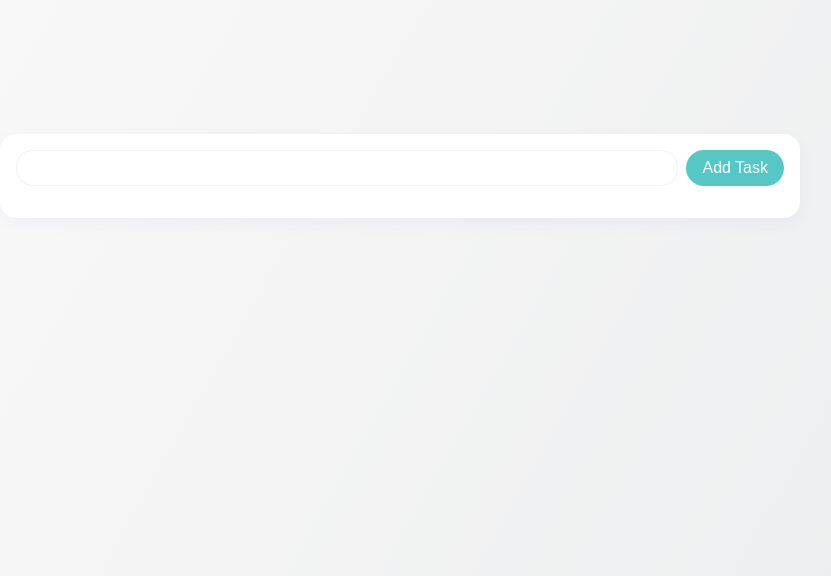
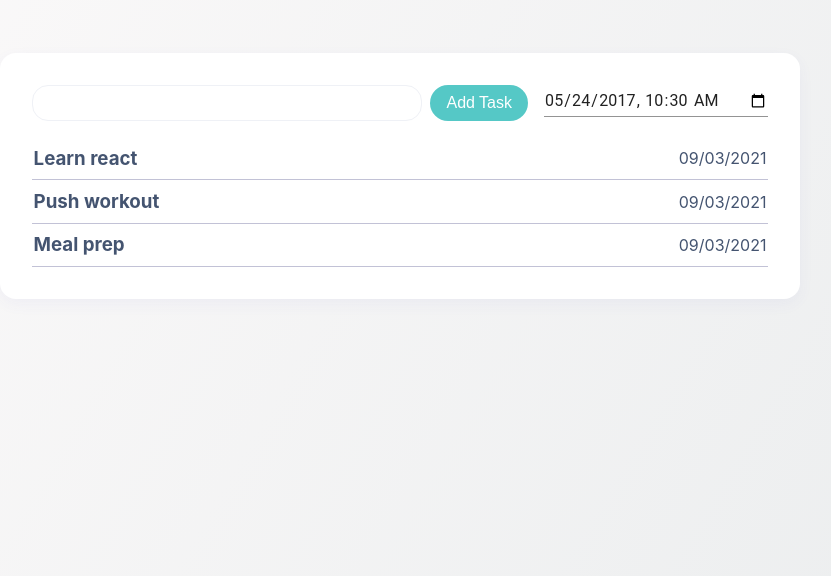
Before and after one commit to dolphius21/cynder-to-do-list, a Next.js app: page / in a window 1280 px wide. Shown: the part 224-800 px from the top of the page, without its empty margins (240-1071 px from the left). Built offline with nearby package versions, Linux system fonts and the light colour scheme.

Commit message:
done formatting date

```diff
--- a/components/Card.js
+++ b/components/Card.js
@@ -3,7 +3,7 @@ import styled from "styled-components";
 const StyledCard = styled.div`
     position: relative;
     background: #fff;
-    padding: 1rem;
+    padding: 2rem;
     border-radius: 1rem;
     box-shadow: 0 5px 15px rgba(70, 82, 190, 0.05);
     min-width: 800px;
--- a/components/Form.js
+++ b/components/Form.js
@@ -1,4 +1,6 @@
 import styled from "styled-components";
+import { makeStyles } from '@material-ui/core/styles';
+import TextField from '@material-ui/core/TextField';
 import Button from "./Button";
 import Input from "./Input";
 
@@ -6,13 +8,43 @@ const StyledForm = styled.form`
     display: flex;
     width: 100%;
     margin-bottom: 1rem;
+
+    .add-task {
+        display: flex;
+        flex: 1;
+        margin-right: 1rem;
+    }
 `
+
+const useStyles = makeStyles((theme) => ({
+    container: {
+      display: 'flex',
+      flexWrap: 'wrap',
+    },
+    textField: {
+      marginLeft: '1rem',
+      marginRight: '1rem',
+      width: 200,
+    },
+}));
 
 const Form = () => {
     return (
         <StyledForm>
-            <Input/>
-            <Button className="add-task-btn">Add Task</Button>
+            <div className="add-task">
+                <Input/>
+                <Button className="add-task-btn">Add Task</Button>
+            </div>
+            <div className="form-group">
+                <TextField
+                    id="datetime-local"
+                    type="datetime-local"
+                    defaultValue="2017-05-24T10:30"
+                    InputLabelProps={{
+                    shrink: true,
+                    }}
+                />
+            </div>
         </StyledForm>
      );
 }
--- a/components/Task.js
+++ b/components/Task.js
@@ -1,5 +1,32 @@
-const Task = () => {
-    return (  );
+import styled from "styled-components";
+import {format} from "date-fns";
+
+const StyledTask = styled.div`
+    padding: 0.1rem;
+    border-bottom: 1px solid #c2c2d6;
+    display: flex;
+    justify-content: space-between;
+    align-items: center;
+    color: #445470;
+
+    .task-title,
+    .task-due-date {
+        margin: 0.5rem 0;
+    }
+`
+
+const Task = ({details}) => {
+    const {title, dueDate, completedDate} = details;
+
+    const formattedDueDate = format(new Date(dueDate), 'MM/dd/yyyy')
+
+    return (
+        <StyledTask>
+
+            <h3 className="task-title">{title}</h3>
+            <p className="task-due-date">{formattedDueDate}</p>
+        </StyledTask>
+     );
 }
 
 export default Task;
--- /dev/null
+++ b/components/TaskList.js
@@ -0,0 +1,19 @@
+import Task from './Task'
+import tasks from '../data/data'
+import styled from 'styled-components';
+
+const StyledTaskList = styled.div`
+
+`
+
+const TaskList = () => {
+    return (
+        <StyledTaskList>
+            {tasks.map((task, index) => (
+                <Task details={task} key={index}/>
+            ))}
+        </StyledTaskList>
+     );
+}
+
+export default TaskList;
--- /dev/null
+++ b/data/data.js
@@ -0,0 +1,22 @@
+const tasks = [
+    {
+        title: "Learn react",
+        description: "a react component exercise",
+        dueDate: "2021-09-03T00:28:30.881Z",
+        completedDate: "2021-09-03T12:28:30.881Z",
+    },
+    {
+        title: "Push workout",
+        description: "Chest, shoulders and tricep workout",
+        dueDate: "2021-09-03T00:28:30.881Z",
+        completedDate: "2021-09-03T12:28:30.881Z",
+    },
+    {
+        title: "Meal prep",
+        description: "Prep your meal for a week",
+        dueDate: "2021-09-03T00:28:30.881Z",
+        completedDate: "2021-09-03T12:28:30.881Z",
+    },
+]
+
+export default tasks;
--- a/package.json
+++ b/package.json
@@ -9,6 +9,8 @@
     "lint": "next lint"
   },
   "dependencies": {
+    "@material-ui/core": "^4.12.3",
+    "date-fns": "^2.23.0",
     "next": "11.1.0",
     "react": "17.0.2",
     "react-dom": "17.0.2",
--- a/pages/index.js
+++ b/pages/index.js
@@ -3,6 +3,7 @@ import Button from '../components/Button';
 import Card from '../components/Card';
 import Input from '../components/Input';
 import Form from '../components/Form';
+import TaskList from '../components/TaskList'
 import styles from '../styles/Home.module.css'
 
 export default function Home() {
@@ -15,6 +16,7 @@ export default function Home() {
       </Head>
       <Card>
         <Form />
+        <TaskList />
       </Card>
     </div>
 
```
Also changed, not shown: components/Table.js (deleted), 1 other file (tests, documents, lock files or other folders).
